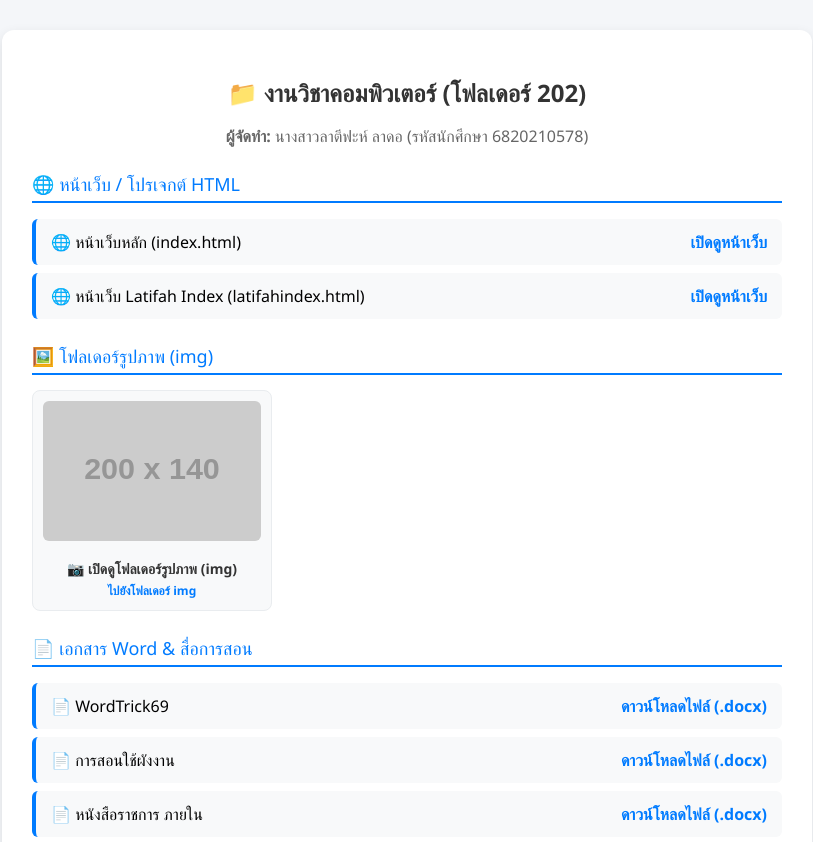
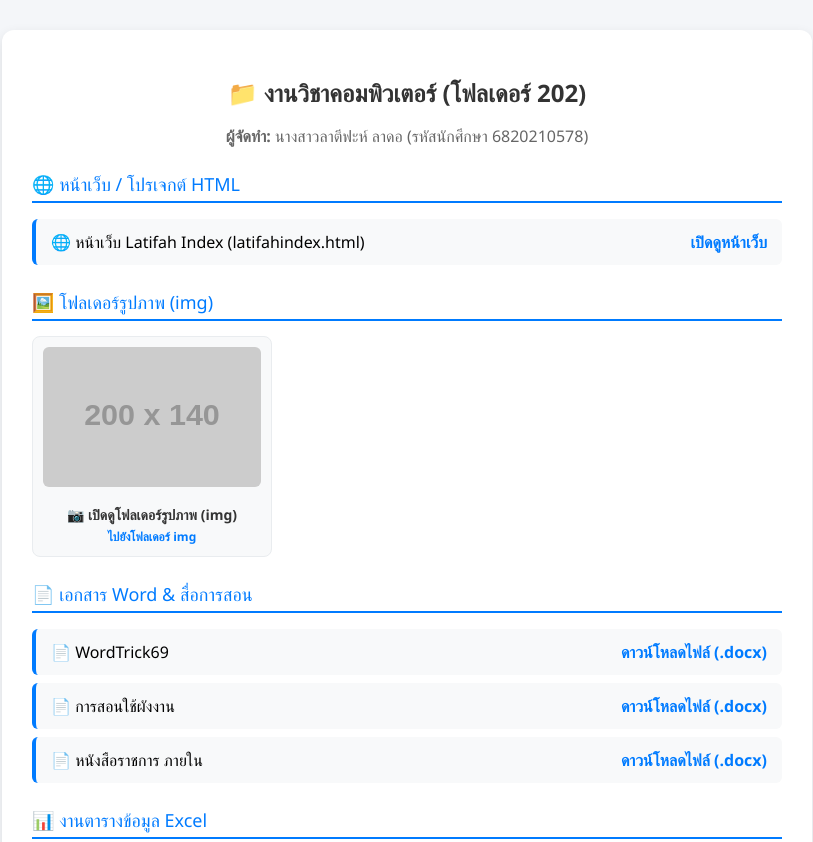
Before and after one commit to 10343123/latifahlada6820210578, a plain HTML site: page 202/index.html in a window 1280 px wide. Shown: the top 842 px of the page, without its empty margins (233-1046 px from the left). Drawn offline with Linux system fonts and the light colour scheme; placeholder pictures from the web are drawn by us.

Commit message:
Remove link to main page from index.html
Removed a link to the main page from the HTML file.

```diff
--- a/202/index.html
+++ b/202/index.html
@@ -36,7 +36,6 @@
         <!-- หมวดหมู่ที่ 1: หน้าเว็บ HTML -->
         <div class="section-title">🌐 หน้าเว็บ / โปรเจกต์ HTML</div>
         <ul>
-            <li><span>🌐 หน้าเว็บหลัก (index.html)</span> <a href="index.html" target="_blank">เปิดดูหน้าเว็บ</a></li>
             <li><span>🌐 หน้าเว็บ Latifah Index (latifahindex.html)</span> <a href="latifahindex.html" target="_blank">เปิดดูหน้าเว็บ</a></li>
         </ul>
 
```
